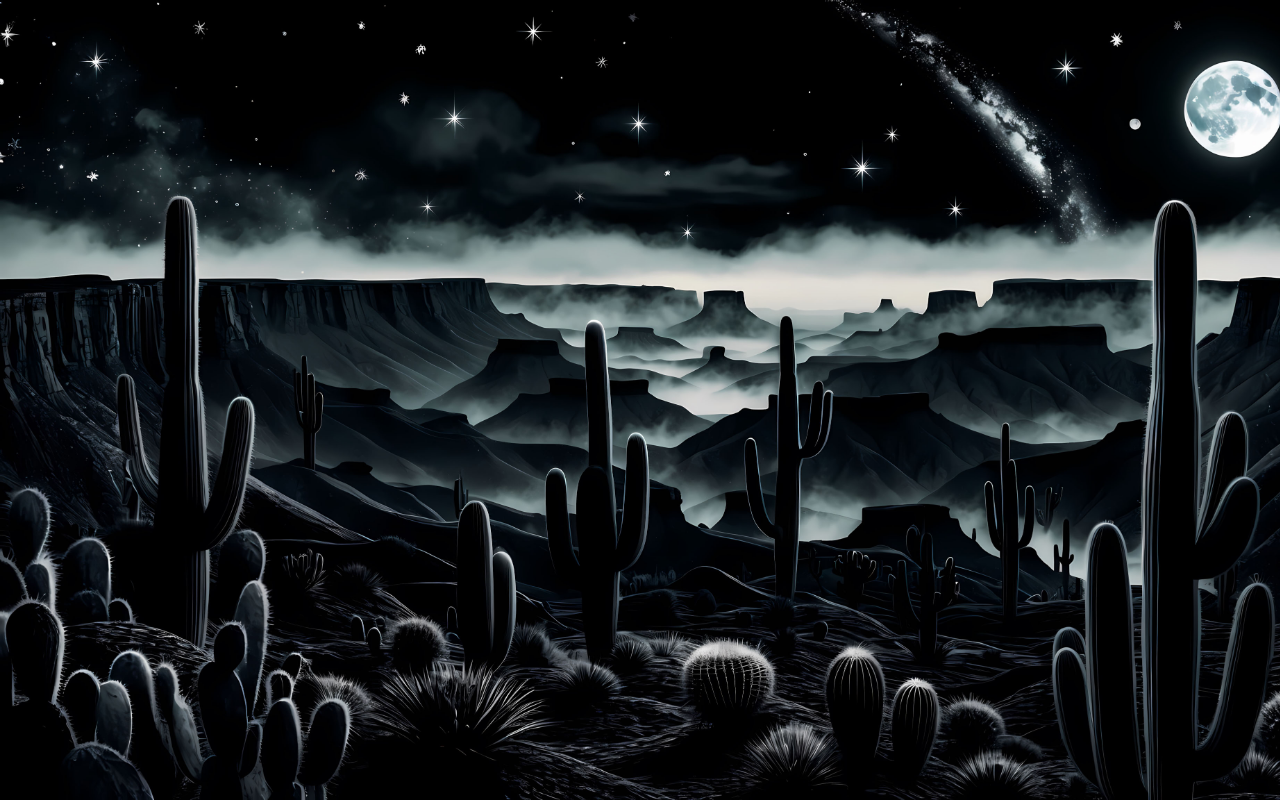
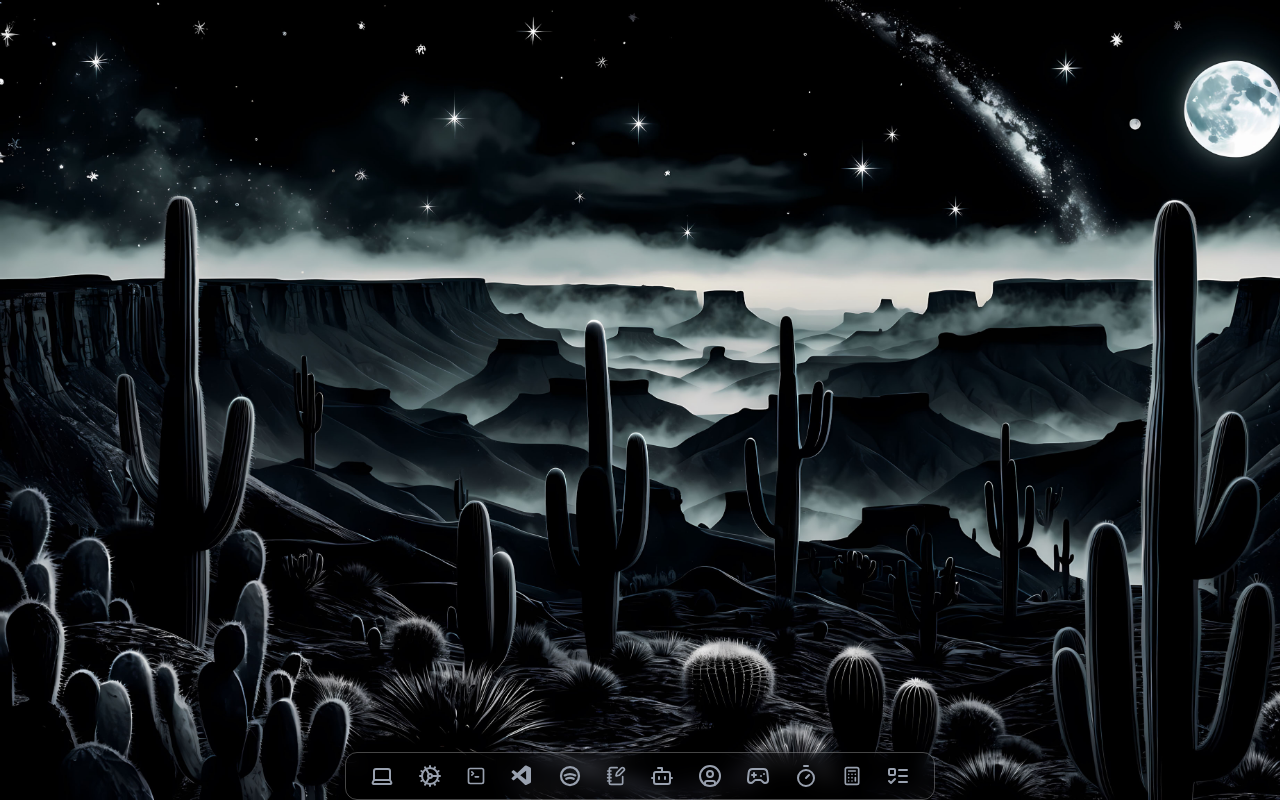
Before and after one commit to Westttttttt/West-Portfolio-OS_theme, a Next.js app: page / in a window 1280 px wide. Built offline with nearby package versions, Linux system fonts and the light colour scheme.

Commit message:
mock taskbar ui dont

```diff
--- a/app/page.tsx
+++ b/app/page.tsx
@@ -1,6 +1,10 @@
+import TaskBar from "@/components/Taskbar";
+import Image from "next/image";
 
 export default function Home() {
-   return <div className="home-bg w-full h-screen bg-cover">
-
-   </div>;
+   return (
+      <div className="home-bg w-full relative h-screen bg-cover flex justify-center">
+         <TaskBar />
+      </div>
+   );
 }
--- /dev/null
+++ b/components/Taskbar.tsx
@@ -0,0 +1,35 @@
+import {
+   Bot,
+   Calculator,
+   CircleUser,
+   Cog,
+   Gamepad2,
+   Laptop,
+   ListTodo,
+   NotebookPen,
+   SquareTerminal,
+   Timer,
+} from "lucide-react";
+import { PiSpotifyLogoBold } from "react-icons/pi";
+import { VscVscode } from "react-icons/vsc";
+
+const TaskBar = () => {
+   return (
+      <div className="backdrop-blur-sm max-w-[80%] px-6 absolute mx-auto h-12 bottom-0 rounded-sm border border-[#ffffff46] flex gap-6 items-center justify-center flex-wrap">
+         <Laptop className="text-gray-400 stroke-2 hover:scale-125 cursor-pointer transition-all " />
+         <Cog className="text-gray-400 stroke-2 hover:scale-125 cursor-pointer transition-all " />
+         <SquareTerminal className="text-gray-400 stroke-2 hover:scale-125 cursor-pointer transition-all size-5" />
+         <VscVscode className="text-gray-400 hover:scale-125 cursor-pointer transition-all text-2xl" />
+         <PiSpotifyLogoBold className="text-gray-400 size-6 hover:scale-125 cursor-pointer transition-all" />
+         <NotebookPen className="text-gray-400 stroke-2 hover:scale-125 cursor-pointer transition-all size-5" />
+         <Bot className="text-gray-400 stroke-2 hover:scale-125 cursor-pointer transition-all" />
+         <CircleUser className="text-gray-400 stroke-2 hover:scale-125 cursor-pointer transition-all " />
+         <Gamepad2 className="text-gray-400 stroke-2 hover:scale-125 cursor-pointer transition-all " />
+         <Timer className="text-gray-400 stroke-2 hover:scale-125 cursor-pointer transition-all " />
+         <Calculator className="text-gray-400 stroke-2 hover:scale-125 cursor-pointer transition-all size-5" />
+         <ListTodo className="text-gray-400 stroke-2 hover:scale-125 cursor-pointer transition-all" />
+      </div>
+   );
+};
+
+export default TaskBar;
--- a/package.json
+++ b/package.json
@@ -18,6 +18,7 @@
     "next-themes": "^0.4.6",
     "react": "^19.0.0",
     "react-dom": "^19.0.0",
+    "react-icons": "^5.5.0",
     "recoil": "^0.7.7",
     "tailwind-merge": "^3.2.0"
   },
```
Also changed, not shown: 1 other file (tests, documents, lock files or other folders).
